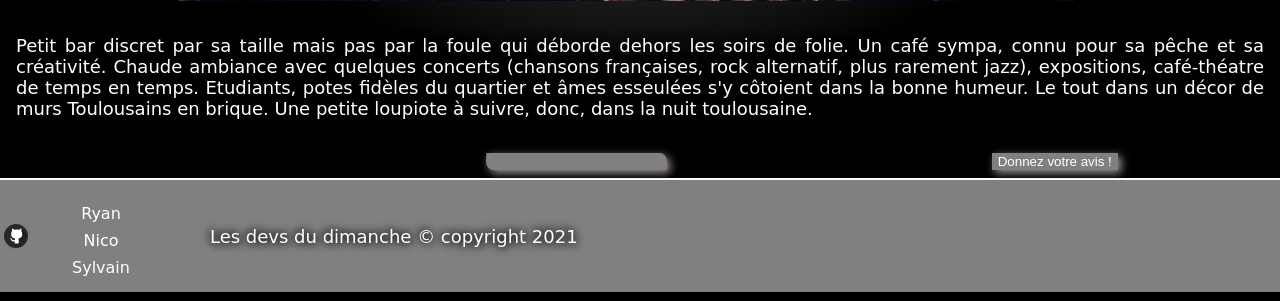
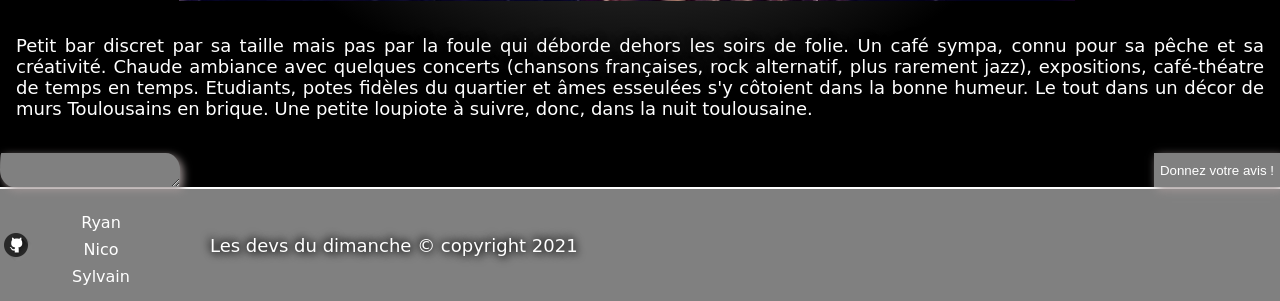
Before and after one commit to nicopierresanchez/l-abb-bi-re, a PHP site: page /barOne.html in a window 1280 px wide. Shown: the part 1101-1402 px from the top of the page. Run offline with PHP 8.4, Linux system fonts and the light colour scheme.

Commit message:
fonction JS ajout commentaires qui fonctionne

```diff
--- a/JS/main.js
+++ b/JS/main.js
@@ -16,9 +16,10 @@ const bouton = document.querySelector('#button');
 bouton.addEventListener('click', function () {
 
     let newCommentaire = document.createElement("p");
-    newCommentaire.className= "texte";
-    let newTxt = document.createTextNode("test !");
-    newCommentaire.appendChild(newTxt);
+    newCommentaire.id= "styleCom";
     let commentaire = document.querySelector('#commValides');
     commentaire.appendChild(newCommentaire);
+    let txt = document.getElementById("texte").value;
+    document.getElementById("styleCom").innerHTML = txt;
+
 })
--- a/barOne.html
+++ b/barOne.html
@@ -53,8 +53,13 @@
                 <div id="commValides">
 
                 </div>
+            </article>
+            <article class="ecriture">
 
-                <input type="text" class="texte">
+                <textarea  id="texte" >
+
+                </textarea>
+
 
 
                 <button type="button" id="button">Donnez votre avis !</button>
--- a/styleBar.css
+++ b/styleBar.css
@@ -193,8 +193,8 @@ nav
 
 .avis {
     display: flex;
-    justify-content: space-around;
-    margin-bottom: 1vh;
+    flex-direction: column;
+    gap: 0.5rem;
 }
 
 #button {
@@ -204,7 +204,7 @@ nav
     border: black;
 }
 
-.texte {
+#texte {
     border-radius: 10px 100px / 120px;
     box-shadow: 3px 3px 9px rgb(161, 150, 150);
     color: white;
@@ -212,6 +212,12 @@ nav
     border: black;
 }
 
+.ecriture {
+    display: flex;
+    justify-content: space-between;
+}
+
+
 @media screen (min-width: 1024px){
 
 }
```
